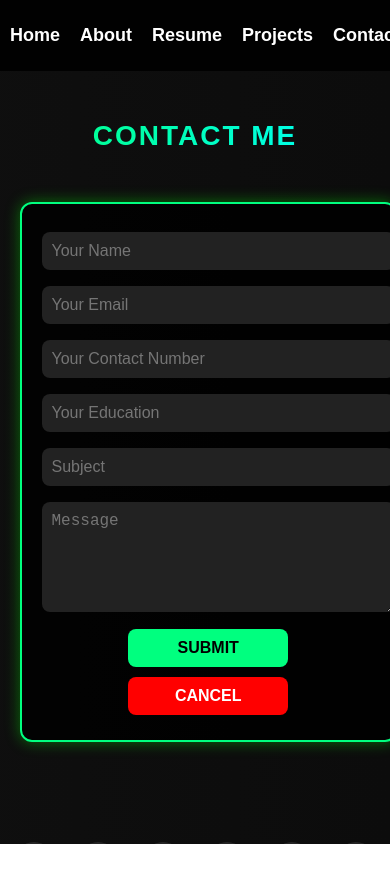
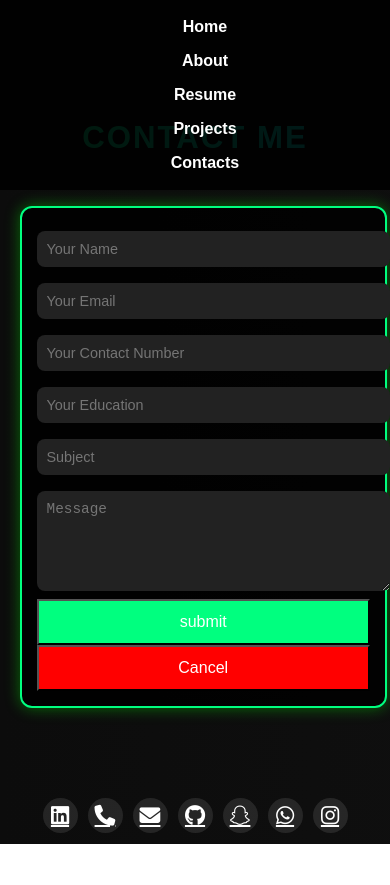
Before and after one commit to pra11chi2004/Portfolio, a website: page contact.html in a window 390 px wide. After the commit the page ends 844 px from the top, so only its background shows below. Drawn offline with nearby package versions, Linux system fonts and the light colour scheme.

Commit message:
Updated changes

```diff
--- a/contact.css
+++ b/contact.css
@@ -13,33 +13,6 @@ body {
   animation: gradientMove 10s ease infinite;
   z-index: -1;
 }
-.social-icons {
-  text-align: center;
-  margin-top: 20px;
-}
-.social-icons a {
-  display: inline-block;
-  margin: 10px;
-  font-size: 30px;
-  color: white;
-  width: 50px;
-  height: 50px;
-  line-height: 50px;
-  text-align: center;
-  border-radius: 50%;
-  background: rgba(255, 255, 255, 0.1);
-  transition: transform 0.3s ease, color 0.3s ease, background 0.3s ease;
-}
-.social-icons a:hover {
-  color: #00ff7f;
-  transform: scale(1.2);
-  background: rgba(255, 255, 255, 0.2);
-}
-@keyframes gradientMove {
-  0% { background-position: 0% 50%; }
-  50% { background-position: 100% 50%; }
-  100% { background-position: 0% 50%; }
-}
 nav {
   background: rgba(0, 0, 0, 0.9);
   padding: 15px;
@@ -50,13 +23,14 @@ nav {
   display: flex;
   justify-content: center;
   align-items: center;
+  flex-wrap: wrap;
 }
 nav a {
   color: white;
-  margin: 15px;
+  margin: 10px;
   text-decoration: none;
   font-weight: bold;
-  font-size: 20px;
+  font-size: 1.2rem;
   transition: color 0.3s, transform 0.3s;
 }
 nav a:hover {
@@ -70,7 +44,7 @@ nav a:hover {
   text-align: center;
 }
 h1 {
-  font-size: 36px;
+  font-size: 5vw;
   text-transform: uppercase;
   letter-spacing: 2px;
   background: linear-gradient(90deg, #00ff7f, cyan);
@@ -79,9 +53,24 @@ h1 {
   margin-top: 20px;
   animation: fadeIn 1.5s ease-in-out;
 }
-@keyframes fadeIn {
-  from { opacity: 0; transform: translateY(-20px); }
-  to { opacity: 1; transform: translateY(0); }
+.social-icons {
+  display: flex;
+  justify-content: center;
+  flex-wrap: wrap;
+  gap: 10px;
+  margin-top: 20px;
+}
+.social-icons a {
+  font-size: 2rem;
+  color: white;
+  width: 50px;
+  height: 50px;
+  display: flex;
+  align-items: center;
+  justify-content: center;
+  border-radius: 50%;
+  background: rgba(255, 255, 255, 0.1);
+  transition: transform 0.3s ease, color 0.3s ease, background 0.3s ease;
 }
 .contact-form {
   background: rgba(0, 0, 0, 0.85);
@@ -93,9 +82,8 @@ h1 {
   width: 90%;
   max-width: 500px;
   margin: 50px auto;
-}
-.contact-form:hover {
-  transform: scale(1.05);
+  display: flex;
+  flex-direction: column;
 }
 .contact-form input,
 .contact-form textarea {
@@ -108,71 +96,62 @@ h1 {
   color: white;
   outline: none;
   transition: all 0.3s;
-  font-size: 16px;
-}
-.contact-form input:focus,
-.contact-form textarea:focus {
-  background: #333;
-  box-shadow: 0px 0px 10px #00ff7f;
-}
-.contact-form button {
-  background: #00ff7f;
-  color: black;
-  padding: 10px;
-  border: none;
-  border-radius: 8px;
-  cursor: pointer;
-  font-size: 16px;
-  width: 48%;
-  font-weight: bold;
-  text-transform: uppercase;
-  transition: background 0.3s, transform 0.2s;
-  margin: 5px;
-}
-.contact-form button:hover {
-  background: cyan;
-  transform: scale(1.05);
+  font-size: 1rem;
 }
 .contact-form .cancel-btn {
   background: red;
   color: white;
 }
-.contact-form .cancel-btn:hover {
-  background: darkred;
+.contact-form button {
+  width: 100%;
+  padding: 12px;
+  background-color: #00ff7f;
+  font-size: 1rem;
+  color: white;
 }
-.contact-details {
-  text-align: center;
-  font-size: 16px;
-  margin-top: 20px;
-}
-.contact-details i {
-  margin-right: 8px;
-  color: cyan;
-}
-.contact-details a {
-  text-decoration: none;
-  color: white;
-  margin-left: 5px;
-}
-.contact-details a:hover {
-  color: #ff7f50;
-}
-@media (max-width: 768px) {
+@media (max-width: 1024px) {
+  h1 {
+    font-size: 6vw;
+  }
+
   .contact-form {
     width: 95%;
     padding: 20px;
   }
-  h1 {
-    font-size: 28px;
+}
+@media (max-width: 768px) {
+  nav {
+    flex-direction: column;
+    padding: 10px;
   }
   nav a {
-    font-size: 18px;
-    margin: 10px;
+    font-size: 1rem;
+    margin: 8px;
+  }
+  h1 {
+    font-size: 7vw;
   }
   .social-icons a {
-    font-size: 25px;
+    font-size: 1.5rem;
     width: 40px;
     height: 40px;
-    line-height: 40px;
   }
 }
+@media (max-width: 480px) {
+  h1 {
+    font-size: 8vw;
+  }
+  .contact-form {
+    padding: 15px;
+  }
+  .contact-form input,
+  .contact-form textarea {
+    font-size: 0.9rem;
+  }
+  .social-icons a {
+    font-size: 1.3rem;
+    width: 35px;
+    height: 35px;
+  }
+
+}
--- a/index.css
+++ b/index.css
@@ -1,138 +1,149 @@
 body {
-    background: linear-gradient(135deg, #1a1a1a, #333);
+    margin: 0;
+    font-family: Arial, sans-serif;
     color: white;
-    font-family: Arial, sans-serif;
-    text-align: center;
-    margin: 0;
-    padding: 0;
-    overflow: hidden;
+    overflow-x: hidden;
   }
-.social-icons {
-text-align: center;
-margin-top: 20px;
-}
-
-.social-icons a {
-display: inline-block;
-margin: 15px; /* Increase spacing */
-font-size: 40px; /* Increase icon size */
-color: white;
-width: 60px; /* Set a larger width */
-height: 60px; /* Set a larger height */
-line-height: 60px; /* Align icon vertically */
-text-align: center;
-border-radius: 50%; /* Make icons circular */
-background: rgba(255, 255, 255, 0.1); /* Optional: Light background */
-transition: transform 0.3s ease, color 0.3s ease, background 0.3s ease;
-}
-
-.social-icons a:hover {
-color: #00ff7f; /* Change color on hover */
-transform: scale(1.3); /* Increase size on hover */
-background: rgba(255, 255, 255, 0.2);
-}
-
-/* Individual colors */
-.social-icons a[href*="whatsapp"]:hover {
-color: #25D366; /* WhatsApp green */
-}
-
-.social-icons a[href*="snapchat"]:hover {
-color: #FFFC00; /* Snapchat yellow */
-}
-
   .animated-bg {
     position: fixed;
-    top: 0;
-    left: 0;
     width: 100%;
-    height: 100%;
-    background: radial-gradient(circle, rgba(255,165,0,0.2) 10%, transparent 70%);
-    animation: glow 5s infinite alternate, backgroundMove 10s linear infinite, colorShift 15s infinite;
+    height: 100vh;
+    background: linear-gradient(270deg, #0c0c0c, #111, #0c0c0c);
+    background-size: 400% 400%;
+    animation: gradientMove 10s ease infinite;
     z-index: -1;
   }
-
-
-@keyframes glow {
-    0% { opacity: 0.1; }
-    100% { opacity: 0.3; }
+  nav {
+    background: rgba(0, 0, 0, 0.9);
+    padding: 15px;
+    position: fixed;
+    top: 0;
+    width: 100%;
+    transition: background 0.3s;
+    display: flex;
+    justify-content: center;
+    align-items: center;
+    flex-wrap: wrap;
   }
-@keyframes backgroundMove {
-    0% { transform: translateX(0); }
-    50% { transform: translateX(-50px); }
-    100% { transform: translateX(0); }
-}
-@keyframes colorShift {
-    0% { background: radial-gradient(circle, rgba(255,165,0,0.3) 10%, transparent 70%); }
-    50% { background: radial-gradient(circle, rgba(0,255,255,0.3) 10%, transparent 70%); }
-    100% { background: radial-gradient(circle, rgba(255,165,0,0.3) 10%, transparent 70%); }
-}
-.container {
-    display: flex;
-    flex-direction: column;
-    align-items: center;
-    justify-content: center;
-    height: 100vh;
-    position: relative;
-}
-.profile-pic {
-    width: 300px;
-    height: 300px;
-    border-radius: 30%;
-    margin-top: 20px;
-    margin-bottom: 10px;
-    border: 3px solid rgb(161, 164, 147);
-}
-h1 {
-    font-size: 3rem;
+  nav a {
+    color: white;
+    margin: 10px;
+    text-decoration: none;
     font-weight: bold;
-    text-shadow: 2px 2px 5px orange;
-    animation: fadeIn 2s ease-in-out;
-}
-p {
-    font-size: 1.5rem;
-}
-span {
-    color: orange;
-    text-decoration: underline;
-    font-weight: bold;
-    animation: pulse 2s infinite;
-}
-@keyframes pulse {
-    0% { transform: scale(1); }
-    50% { transform: scale(1.1); }
-    100% { transform: scale(1); }
-}
-nav ul {
-    list-style: none;
-    padding: 0;
-    display: flex;
-    gap: 20px;
-}
-nav ul li {
-    display: inline;
-}
-nav ul li a {
-    color: gray;
-    text-decoration: none;
     font-size: 1.2rem;
     transition: color 0.3s, transform 0.3s;
   }
-nav ul li a:hover, .active {
-    color: white;
-    text-decoration: underline;
+  nav a:hover {
+    color: #00ff7f;
     transform: scale(1.1);
   }
+  .container {
+    width: 90%;
+    margin: auto;
+    padding: 100px 0 20px;
+    text-align: center;
+  }
+  h1 {
+    font-size: 5vw;
+    text-transform: uppercase;
+    letter-spacing: 2px;
+    background: linear-gradient(90deg, #00ff7f, cyan);
+    -webkit-background-clip: text;
+    -webkit-text-fill-color: transparent;
+    margin-top: 20px;
+    animation: fadeIn 1.5s ease-in-out;
+  }
   .social-icons {
+    display: flex;
+    justify-content: center;
+    flex-wrap: wrap;
+    gap: 10px;
     margin-top: 20px;
   }
   .social-icons a {
+    font-size: 2rem;
     color: white;
+    width: 50px;
+    height: 50px;
+    display: flex;
+    align-items: center;
+    justify-content: center;
+    border-radius: 50%;
+    background: rgba(255, 255, 255, 0.1);
+    transition: transform 0.3s ease, color 0.3s ease, background 0.3s ease;
+  }
+  .contact-form {
+    background: rgba(0, 0, 0, 0.85);
+    padding: 30px;
+    border-radius: 12px;
+    border: 2px solid #00ff7f;
+    box-shadow: 0px 0px 15px rgba(0, 255, 0, 0.4);
+    transition: transform 0.3s ease-in-out;
+    width: 90%;
+    max-width: 500px;
+    margin: 50px auto;
+    display: flex;
+    flex-direction: column;
+  }
+  .contact-form input,
+  .contact-form textarea {
+    width: 100%;
+    padding: 10px;
+    margin: 8px 0;
+    border: none;
+    border-radius: 8px;
+    background: #222;
+    color: white;
+    outline: none;
+    transition: all 0.3s;
+    font-size: 1rem;
+  }
+  .contact-form button {
+    width: 100%;
+    padding: 12px;
+    font-size: 1rem;
+  }
+  @media (max-width: 1024px) {
+    h1 {
+      font-size: 6vw;
+    }
+    .contact-form {
+      width: 95%;
+      padding: 20px;
+    }
+  }
+  @media (max-width: 768px) {
+    nav {
+      flex-direction: column;
+      padding: 10px;
+    }
+    nav a {
+      font-size: 1rem;
+      margin: 8px;
+    }
+    h1 {
+      font-size: 7vw;
+    }
+    .social-icons a {
       font-size: 1.5rem;
-    margin: 10px;
-    transition: color 0.3s, transform 0.3s;
+      width: 40px;
+      height: 40px;
     }
-.social-icons a:hover {
-    color: orange;
-    transform: rotate(10deg);
   }
+  @media (max-width: 480px) {
+    h1 {
+      font-size: 8vw;
+    }
+    .contact-form {
+      padding: 15px;
+    }
+    .contact-form input,
+    .contact-form textarea {
+      font-size: 0.9rem;
+    }
+    .social-icons a {
+      font-size: 1.3rem;
+      width: 35px;
+      height: 35px;
+    }
+  }
```
Lines whose indentation alone changed are shown as unchanged.
